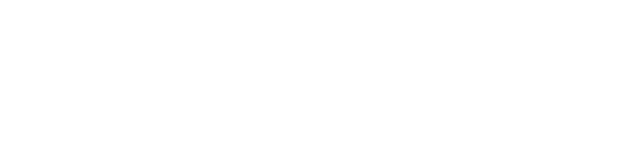
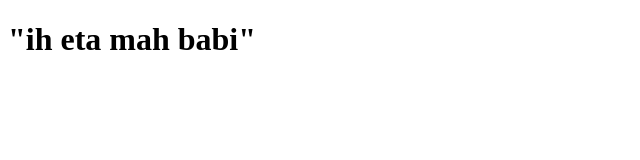
Before and after one commit to fachryan06/git-ignore, a plain HTML site: page index.html in a window 1280 px wide. Shown: the whole page, without its empty margins (0-640 px from the left). Drawn offline with Linux system fonts and the light colour scheme.

Commit message:
eta mah babi

```diff
--- a/index.html
+++ b/index.html
@@ -5,5 +5,7 @@
     <meta name="viewport" content="width=device-width, initial-scale=1.0" />
     <title>Latihan ignore</title>
   </head>
-  <body></body>
+  <body>
+    <h1>"ih eta mah babi"</h1>
+  </body>
 </html>
```
